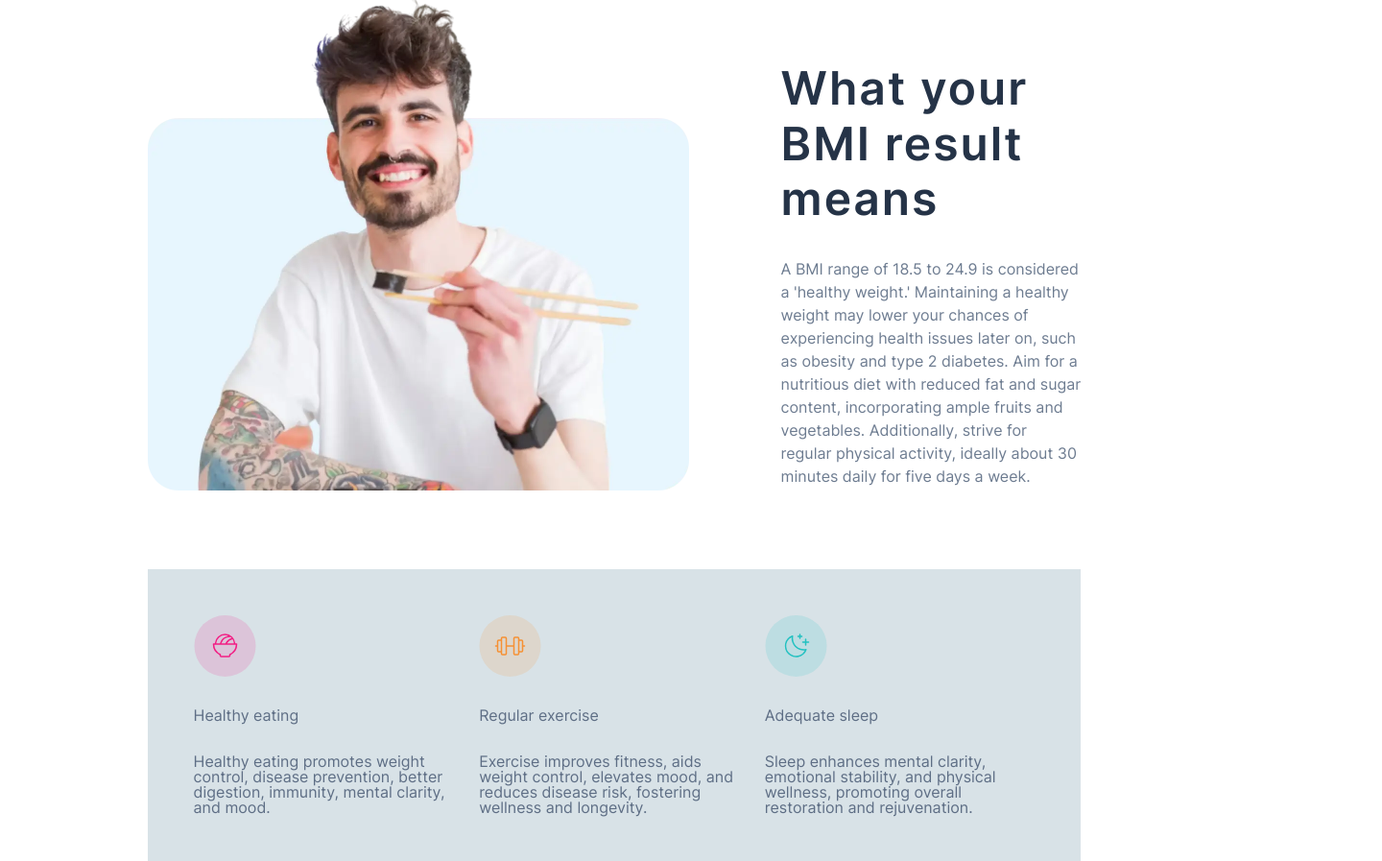
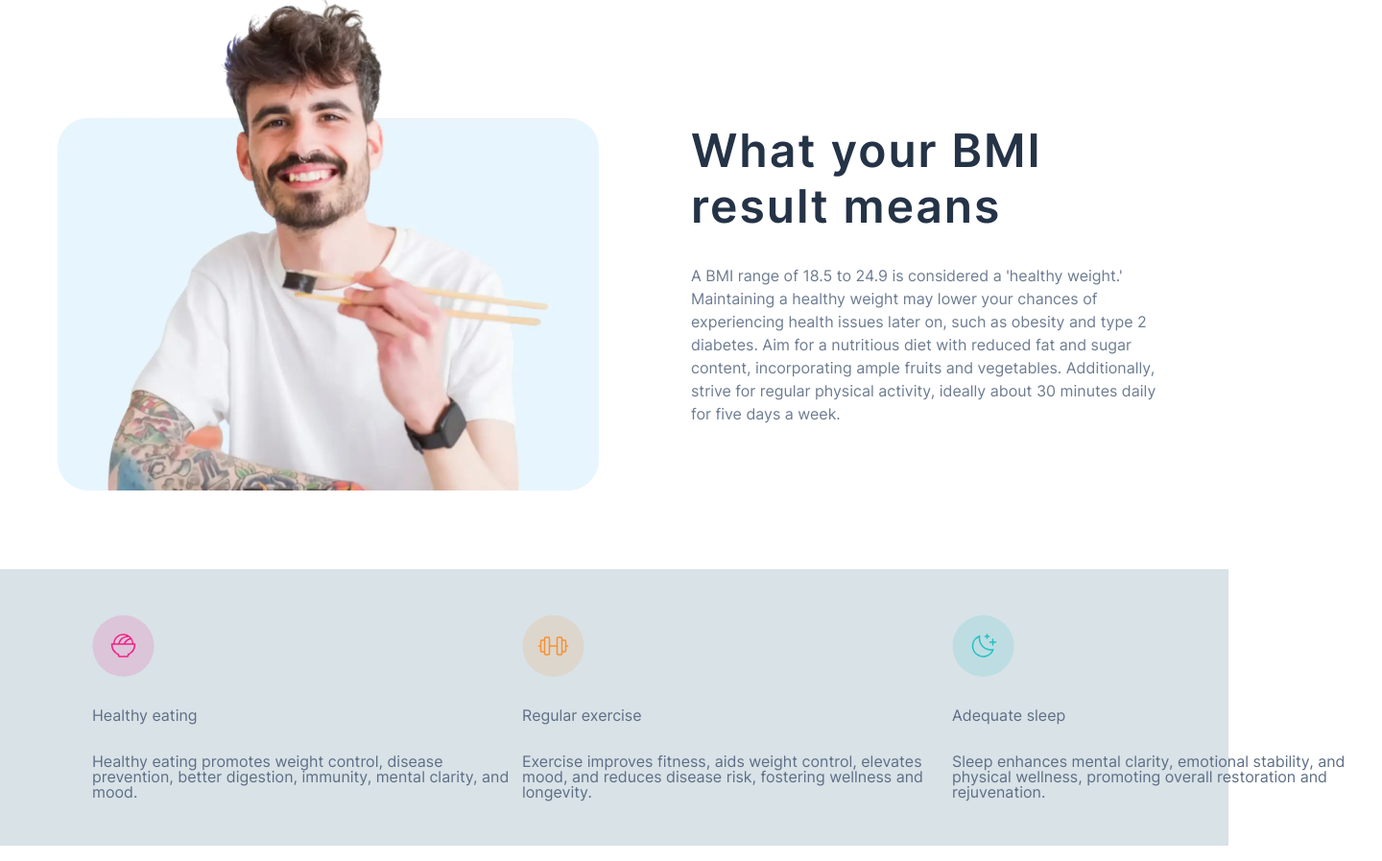
Before and after one commit to CORALIN22/BMI-Calculator, a plain HTML site: page starter-code/index.html in a window 1280 px wide. Shown: the part 807-1704 px from the top of the page at 96% size, 1440 px wide, since content can reach past the window. Drawn offline with Linux system fonts and the light colour scheme; files that its build step writes are made by us from their sources.

Commit message:
Tips section

```diff
--- a/general.css
+++ b/general.css
@@ -0,0 +1,19 @@
+/**********************/
+/* GENERAL COMPONENTS */
+/**********************/
+
+.grid {
+  display: grid;
+}
+
+.grid:not(:last-child) {
+  margin-bottom: 9.6rem;
+}
+
+.grid--2-cols {
+  grid-template-columns: repeat(2, 1fr);
+}
+
+.grid--3-cols {
+  grid-template-columns: repeat(3, 1fr);
+}
--- a/starter-code/index.html
+++ b/starter-code/index.html
@@ -11,13 +11,13 @@
       href="./assets/images/favicon-32x32.png"
     />
     <link href="style.css" rel="stylesheet" />
-    <link href="general.css" rel="stylesheet" />
+    <link href="/general.css" rel="stylesheet" />
     <title>Frontend Mentor | Body Mass Index Calculator</title>
   </head>
   <body>
     <main>
-      <div class="container">
-        <section class="hero">
+
+        <section class= " container hero">
           <div class="hero-description">
             <img class="hero-logo" src="./assets/images/logo.svg" />
             <h1 class="hero-title">
@@ -90,6 +90,7 @@
         </section>
 
         <section class="tips-section">
+         <div class="tip grid grid--3-cols ">
           <div class="tips">
             <img src="/starter-code/assets/images/icon-eating.svg" alt="healthy eating">
             <p class="tips-title">Healthy eating</p>
@@ -109,7 +110,7 @@
             <p class="tips-text">Sleep enhances mental clarity, emotional stability, and physical wellness,
               promoting overall restoration and rejuvenation.</p>
           </div>
-
+        </div>
         </section>
 
 
--- a/starter-code/style.css
+++ b/starter-code/style.css
@@ -23,7 +23,6 @@ body {
 .container {
   max-width: 1440px;
   margin: 0 auto;
-  padding: 0 9.6em;
 }
 
 .hero-logo {
@@ -33,7 +32,6 @@ body {
 }
 
 .hero {
-  max-width: 1276px;
   min-height: 737px;
   display: grid;
   grid-template-columns: 1fr 1fr;
@@ -231,22 +229,15 @@ body {
 }
 
 /* TIPS SECTION*/
+
 .tips-section {
-  max-width: 100%;
-  display: grid;
-  grid-template-columns: repeat(3, 1fr);
-  padding: 3rem;
-  column-gap: 1rem;
   background-color: #d8e2e7;
 }
 
-.tips-section::before {
-  max-width: 100%;
-  display: grid;
-  grid-template-columns: repeat(3, 1fr);
-  padding: 3rem;
-  column-gap: 1rem;
-  background-color: #d8e2e7;
+.tip {
+  width: 90rem;
+  padding: 3rem 0rem 3rem 6rem;
+  margin: 0 auto;
 }
 
 .tips {
@@ -254,6 +245,7 @@ body {
   flex-direction: column;
   gap: 2rem;
   justify-content: start;
+  margin: 0 auto;
 }
 
 .tips > img {
```
Also changed, not shown: 1 other file.
